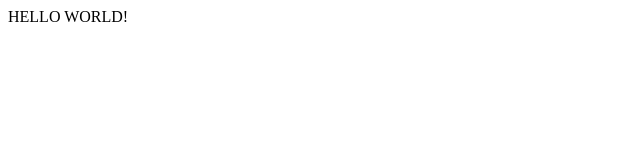
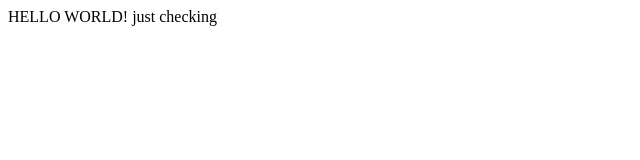
Before and after one commit to inyaJohnson/sampleTest, a plain HTML site: page index.html in a window 1280 px wide. Shown: the whole page, without its empty margins (0-640 px from the left). Drawn offline with Linux system fonts and the light colour scheme.

Commit message:
changed index.hmtl

```diff
--- a/index.html
+++ b/index.html
@@ -5,6 +5,6 @@
 
 
 	<body>
-	<p>HELLO WORLD!</p>
+	<p>HELLO WORLD! just checking</p>
 	</body>
 </html>
```
